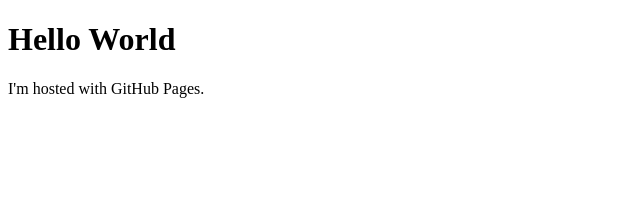
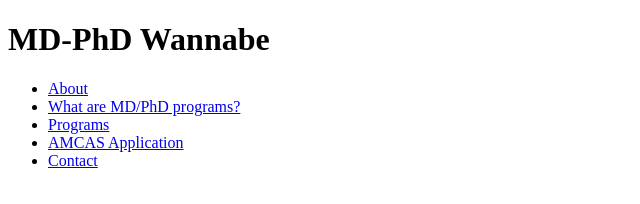
Before and after one commit to gogginsei14/gogginsei14.github.io, a plain HTML site: page index.html in a window 1280 px wide. Shown: the whole page, without its empty margins (0-640 px from the left). Drawn offline with Linux system fonts and the light colour scheme.

Commit message:
Update index.html

```diff
--- a/index.html
+++ b/index.html
@@ -1,7 +1,24 @@
 <!DOCTYPE html>
 <html>
+<head>
+  <title> MD/PhD Menu </title>
+  <link rel = "stylesheet" type = "text/css" href = "homeStyle.css">
+
+</head>
+
 <body>
-<h1>Hello World</h1>
-<p>I'm hosted with GitHub Pages.</p>
+<h1> MD-PhD Wannabe </h1>
+<div class = "navigation" id="mynavigation">
+  <ul>
+    <li><a href="about.html">About</a></li>
+    <li><a href="whatArePrograms.html">What are MD/PhD programs?</a></li>
+    <li><a href="programslist.html">Programs</a></li>
+    <li><a href="AMCAS.html">AMCAS Application</a></li>
+    <li><a href="contact.html"> Contact </a></li>
+
+  </ul>
+</div>
+
+
 </body>
 </html>
```
